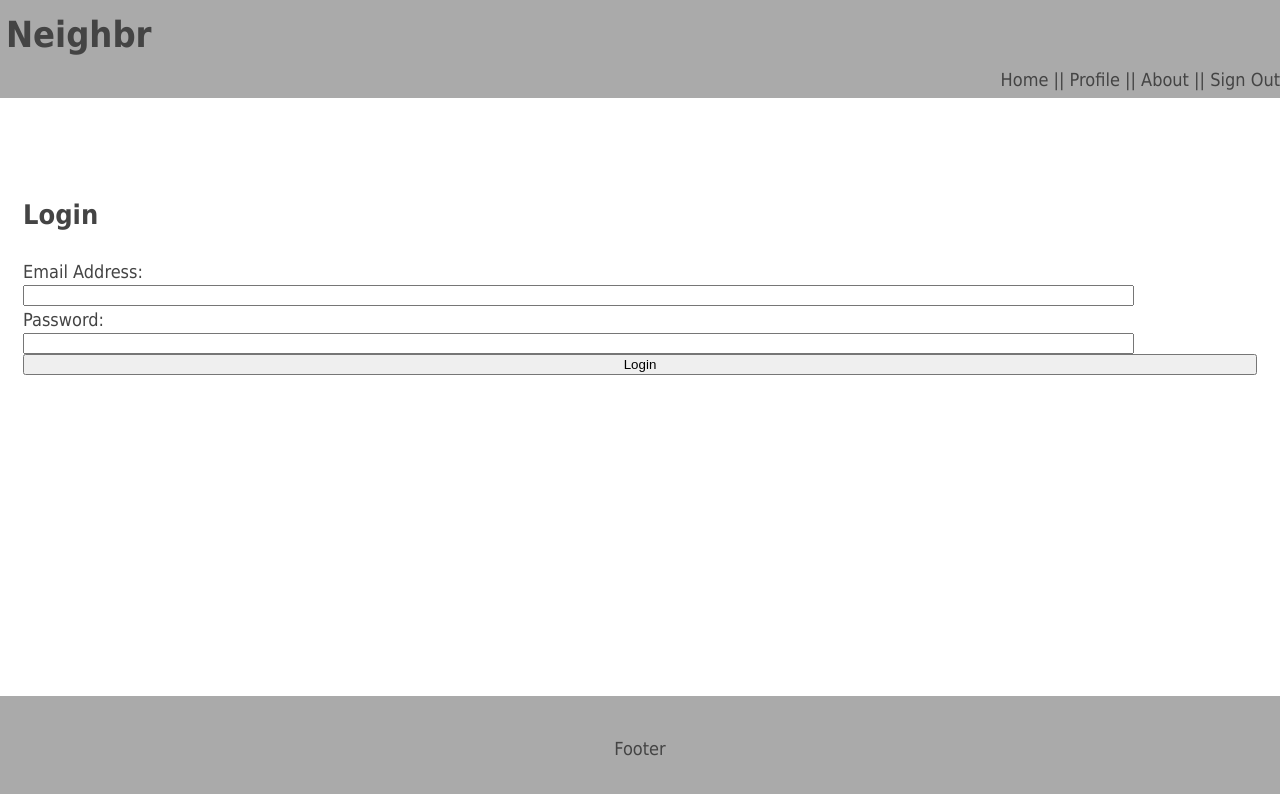
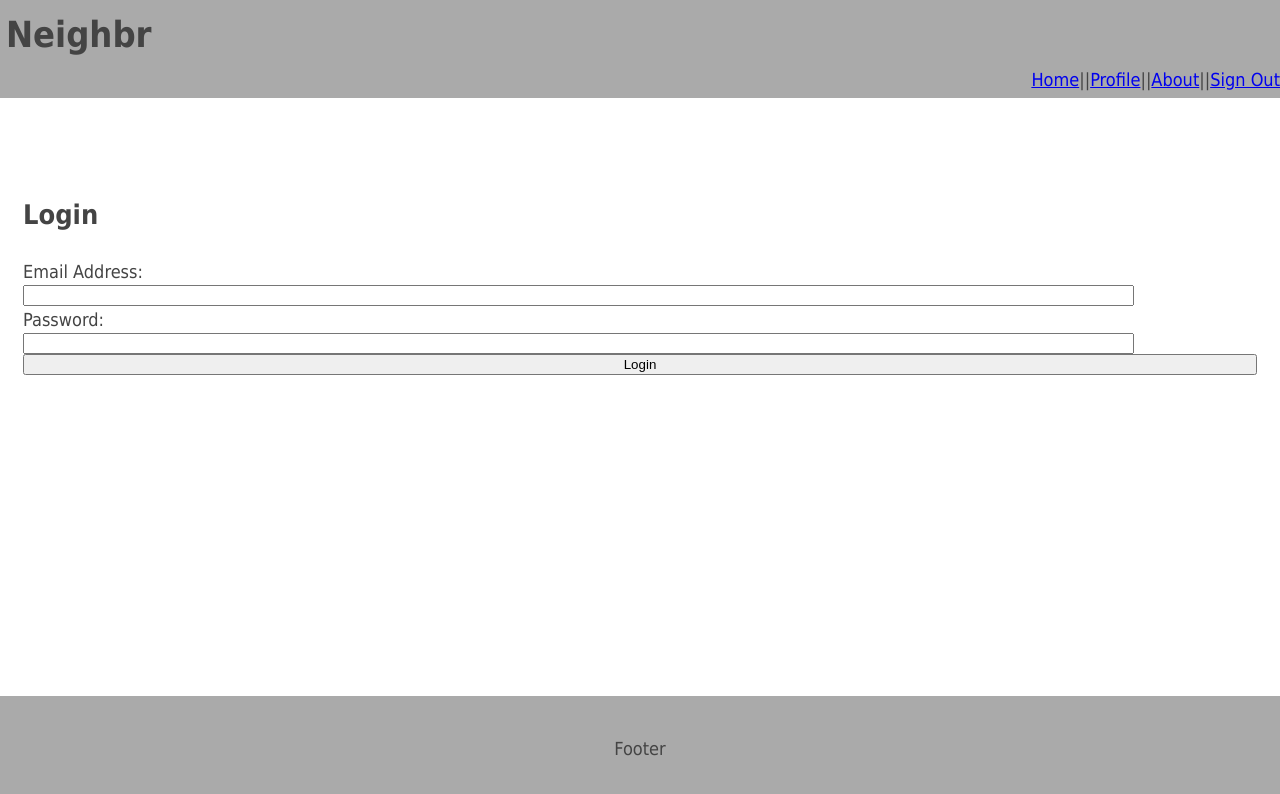
Before and after one commit to xeviert/Neighbr, a React (Create React App) app: page /login in a window 1280 px wide. Shown: the top 794 px of the page. Built offline with nearby package versions, Linux system fonts and the light colour scheme.

Commit message:
last commit before changing state

```diff
--- a/src/Components/HomePage/FavorContext.js
+++ b/src/Components/HomePage/FavorContext.js
@@ -32,7 +32,7 @@ export const FavorProvider = props => {
     ]);
 
     return(
-        <FavorContext.Provider value={[favors, setFavors ]}>
+        <FavorContext.Provider value={[ favors, setFavors ]}>
             {props.children}
         </FavorContext.Provider>
     );
--- a/src/Components/HomePage/FavorItem/FavorItem.js
+++ b/src/Components/HomePage/FavorItem/FavorItem.js
@@ -17,7 +17,7 @@ const FavorItem = ({ title, payment, description }) => {
                         Payment: {payment}
                     </div>
                     <div>
-                        description
+                        {description}
                     </div>
                     <button>View</button>
                 </div>
--- a/src/Components/HomePage/FavorSubmission/FavorSubmission.js
+++ b/src/Components/HomePage/FavorSubmission/FavorSubmission.js
@@ -8,15 +8,15 @@ const FavorSubmission = () => {
     const [description, setDescription] = useState('');
     const [favors, setFavors] = useContext(FavorContext);
 
-    const updateTitle = e => {
+    const addTitle = e => {
         setTitle(e.target.value);
     }
 
-    const updatePayment = e => {
+    const addPayment = e => {
         setPayment(e.target.value);
     }
 
-    const updateDescription = e => {
+    const addDescription = e => {
         setDescription(e.target.value);
     }
 
@@ -31,9 +31,9 @@ const FavorSubmission = () => {
                 TP
             </div>
             <form onSubmit={addFavor}>
-                <input id="title" type="text" placeholder="Favor Title" name="title" value={title} onChange={updateTitle}></input>
-                <input id="payment" type="text" placeholder="Payment $$" name="payment" value={payment} onChange={updatePayment}></input>
-                <textarea id="description" placeholder="Description" name="description" value={description} onChange={updateDescription}></textarea>
+                <input id="title" type="text" placeholder="Favor Title" name="title" value={title} onChange={addTitle}></input>
+                <input id="payment" type="text" placeholder="Payment $$" name="payment" value={payment} onChange={addPayment}></input>
+                <textarea id="description" placeholder="Description" name="description" value={description} onChange={addDescription}></textarea>
                 <button>Submit</button>
             </form>
         </div>
--- a/src/Components/NavBar/NavBar.js
+++ b/src/Components/NavBar/NavBar.js
@@ -1,5 +1,5 @@
 import React, { Component } from 'react';
-import { Link, Router } from 'react-router-dom';
+import { Link } from 'react-router-dom';
 import './NavBar.css';
 
 export default class NavBar extends Component {
@@ -8,10 +8,10 @@ export default class NavBar extends Component {
             <header>
                 <h1>Neighbr</h1>
                 <nav className='links'>
-                    Home ||
-                    Profile ||
-                    About ||
-                    Sign Out
+                    <Link to='/'>Home</Link>||
+                    <Link to='/profile'>Profile</Link>||
+                    <Link to='/about'>About</Link>||
+                    <Link to='/signin'>Sign Out</Link>
                 </nav>
             </header>
         )
```
Also changed, not shown: 1 other file (tests, documents, lock files or other folders).
